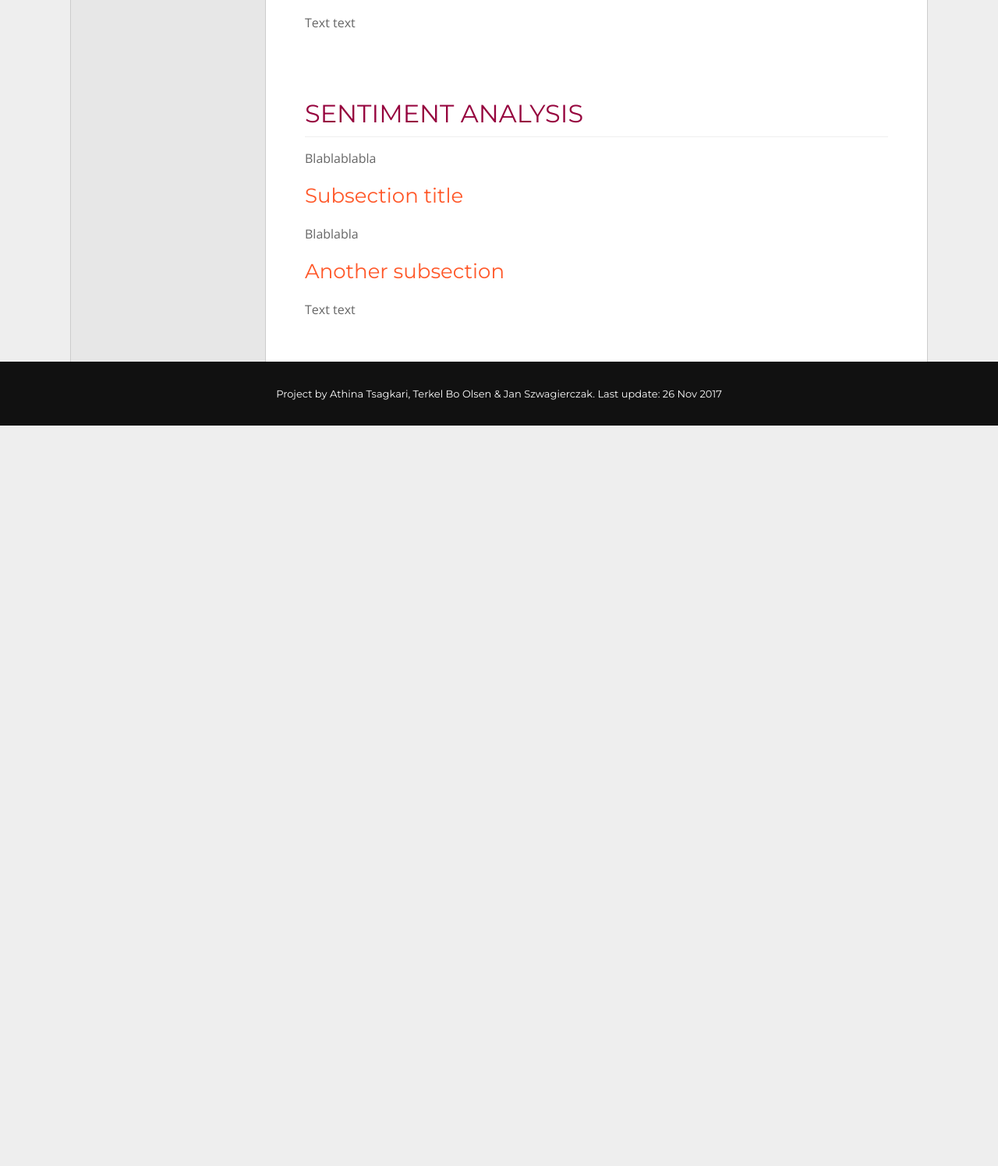
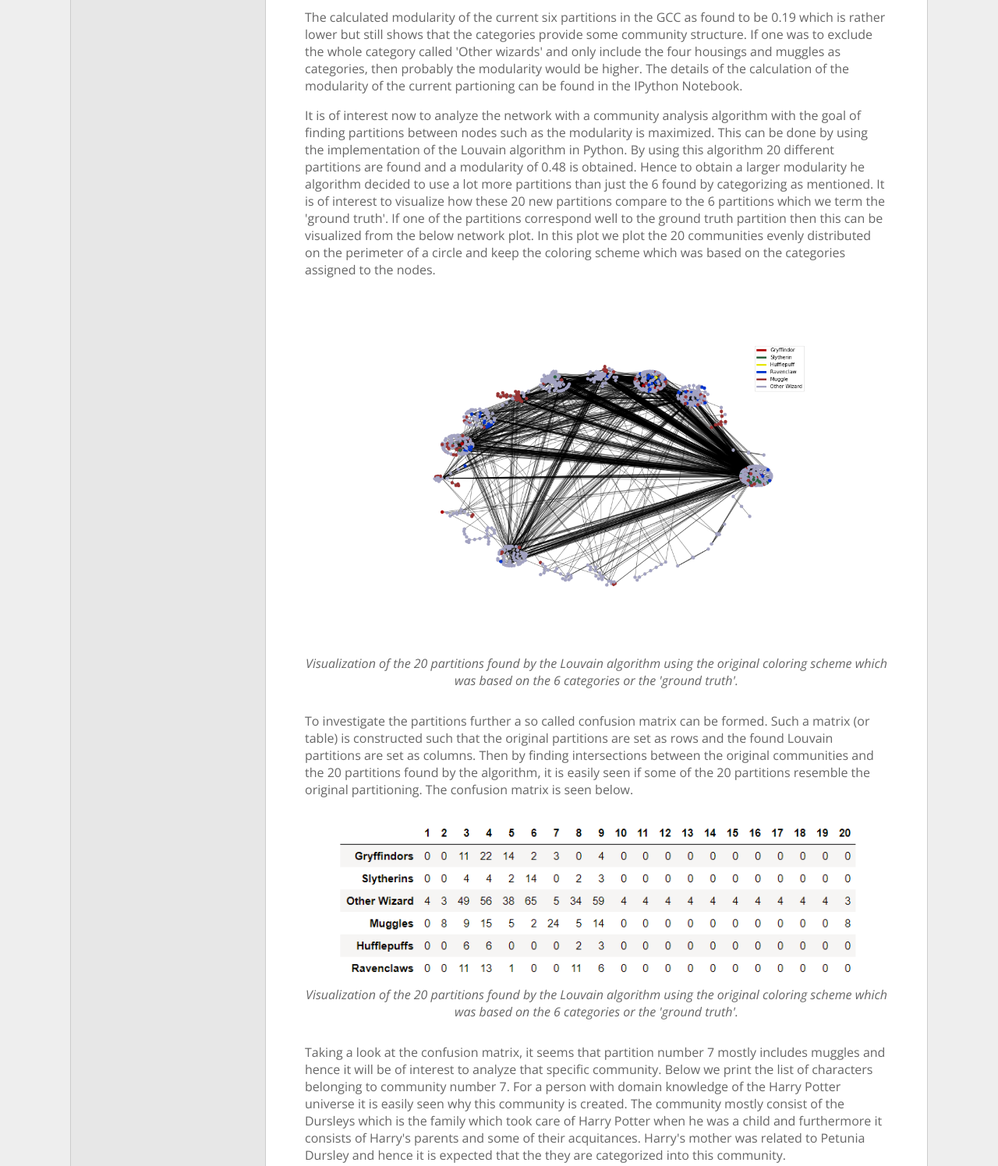
Before and after one commit to machaerus/socialgraphs, a website: page index.html in a window 1280 px wide. Shown: the part 7240-8736 px from the top of the page at 78% size. Before the commit the page ends 7786 px from the top, so only its background shows below. Drawn offline with nearby package versions, Linux system fonts and the light colour scheme.

Commit message:
added community section

```diff
--- a/index.html
+++ b/index.html
@@ -122,8 +122,30 @@
 							</figure>
 
 							<h2>Community Analysis</h2>
+								<p> As mentioned the six categories which all nodes of the network was categorized into lay the foundation of some interesting community analysis. The following analysis will be made only on the giant connected component (GCC) which was visualized above. The GCC consists of 865 nodes and 3450 edges and hence includes most of the node in the network which had a total of 1078 nodes. In the analysis we make use of a measure called the modularity which gives a score to the current partioning of the network regarding how community like the partioning is. It can be thought of as a way of analyzing potential communities by comparing a potential community to the community that could be formed if randomness was introduced into the same network. If  the modularity is positive the potential community has more links than expected when comparing to a random network. When the modularity is zero then the community links are fully explained by the random variable determining the underlying links (i.e. fully explained by the link distribution which was shown to follow a power law above) and if  the modularity is negative there is less links in the community than when compared to random. Then the overall modularity is the average of the modularities of each community and hence provides a good estimate of the community structure of the partitions. </p>
 
+								<p>The calculated modularity of the current six partitions in the GCC as found to be 0.19 which is rather lower but still shows that the categories provide some community structure. If one was to exclude the whole category called 'Other wizards' and only include the four housings and muggles as categories, then probably the modularity would be higher. The details of the calculation of the modularity of the current partioning can be found in the IPython Notebook. </p>
 
+								<p>It is of interest now to analyze the network with a community analysis algorithm with the goal of finding partitions between nodes such as the modularity is maximized. This can be done by using the implementation of the Louvain algorithm in Python. By using this algorithm 20 different partitions are found and a modularity of 0.48 is obtained. Hence to obtain a larger modularity he algorithm decided to use a lot more partitions than just the 6 found by categorizing as mentioned. It is of interest to visualize how these 20 new partitions compare to the 6 partitions which we term the 'ground truth'. If one of the partitions correspond well to the ground truth partition then this can be visualized from the below network plot. In this plot we plot the 20 communities evenly distributed on the perimeter of a circle and keep the coloring scheme which was based on the categories assigned to the nodes.</p>
+
+								<figure>
+									<img src="img/louvain_network.png">
+									<figcaption>Visualization of the 20 partitions found by the Louvain algorithm using the original coloring scheme which was based on the 6 categories or the 'ground truth'.</figcaption>
+								</figure>
+
+								<p>To investigate the partitions further a so called confusion matrix can be formed. Such a matrix (or table) is constructed such that the original partitions are set as rows and the found Louvain partitions are set as columns. Then by finding intersections between the original communities and the 20 partitions found by the algorithm, it is easily seen if some of the 20 partitions resemble the original partitioning. The confusion matrix is seen below.</p>
+
+								<figure>
+									<img src="img/confusion_matrix.PNG">
+									<figcaption>Visualization of the 20 partitions found by the Louvain algorithm using the original coloring scheme which was based on the 6 categories or the 'ground truth'.</figcaption>
+								</figure>
+
+								<p>Taking a look at the confusion matrix, it seems that partition number 7 mostly includes muggles and hence it will be of interest to analyze that specific community. Below we print the list of characters belonging to community number 7. For a person with domain knowledge of the Harry Potter universe it is easily seen why this community is created. The community mostly consist of the Dursleys which is the family which took care of Harry Potter when he was a child and furthermore it consists of Harry's parents and some of their acquitances. Harry's mother was related to Petunia Dursley and hence it is expected that the they are categorized into this community.</p>
+
+								<figure>
+									<img src="img/partition_7.PNG">
+									<figcaption>Characters included in the seventh partition created by the Louvain algorithm.</figcaption>
+								</figure>
 						</section>
 						<section id="text">
 
```
Also changed, not shown: img/confusion_matrix.PNG (added), img/louvain_network.png (added), img/partition_7.PNG (added), 1 other file.
